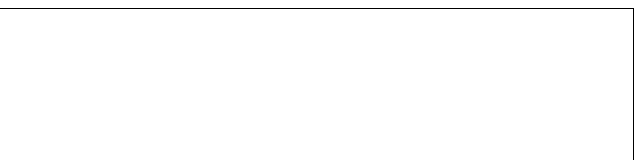
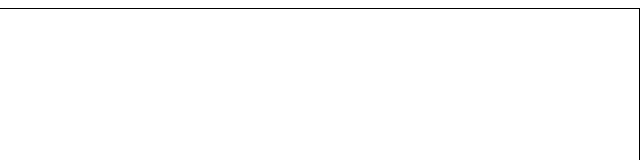
Before and after one commit to sashman/baby-vision, a plain HTML site: page index.htm in a window 1280 px wide. Shown: the top 160 px of the page, 640-1280 px from the left. Drawn offline with Linux system fonts and the light colour scheme.

Commit message:
Maybe this?

```diff
--- a/index.htm
+++ b/index.htm
@@ -48,8 +48,8 @@
 
     function draw() {
       const canvas = document.getElementById('canvas');
-      canvas.width = document.body.clientWidth;
-      canvas.height = document.body.clientHeight;
+      canvas.height = document.body.clientWidth;
+      canvas.width = document.body.clientHeight;
       if (canvas.getContext) {
         const ctx = canvas.getContext('2d');
 
```
